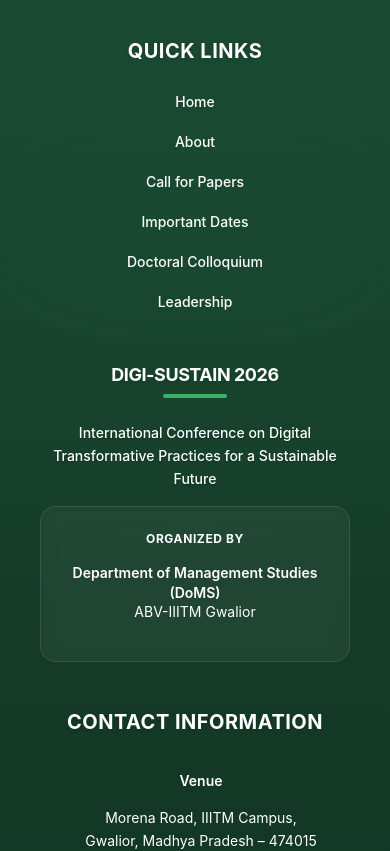
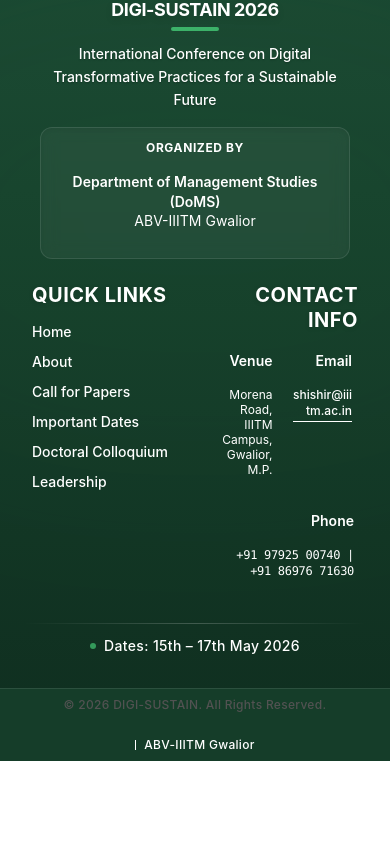
Before and after one commit to SK8-infi/digi-sustain-2026, a React (Vite) app: page / in a window 390 px wide. Shown: the part 4960-5811 px from the top of the page. After the commit the page ends 5721 px from the top, so only its background shows below. Built offline with nearby package versions, Linux system fonts and the light colour scheme.

Commit message:
Footer Fixes (size decreased and mobile view changes)

```diff
--- a/src/components/layout/Footer.jsx
+++ b/src/components/layout/Footer.jsx
@@ -10,20 +10,40 @@
             <div className="absolute top-0 left-1/2 -translate-x-1/2 w-[800px] h-[500px] bg-[#4ade80] opacity-[0.03] blur-[120px] rounded-full pointer-events-none"></div>
 
             {/* Main footer content */}
-            <div className="relative max-w-7xl mx-auto px-6 sm:px-8 lg:px-12 py-16">
-                <div className="grid grid-cols-1 md:grid-cols-3 gap-12 lg:gap-8 items-start">
+            <div className="relative max-w-7xl mx-auto px-6 sm:px-8 lg:px-12 py-6">
+                <div className="grid grid-cols-2 md:grid-cols-3 gap-6 lg:gap-6 items-stretch">
 
-                    {/* Column 1: Quick Links */}
-                    <div className="flex flex-col items-center md:items-start space-y-6 md:pr-8 md:border-r md:border-white/10 h-full">
-                        <h4 className="text-lg font-bold tracking-wide uppercase !text-white drop-shadow-sm text-center md:text-left w-full">
+                    {/* Column 2: DIGI-SUSTAIN 2026 (Center - Now Top on Mobile) */}
+                    <div className="order-1 md:order-2 col-span-2 md:col-span-1 flex flex-col items-center text-center space-y-3 px-4 md:px-6 h-full">
+                        <div className="space-y-1.5">
+                            <h3 className="text-xl lg:text-2xl font-extrabold !text-white tracking-tight drop-shadow-md">
+                                {conferenceInfo.shortTitle}
+                            </h3>
+                            <div className="h-1 w-12 bg-[#4ade80] rounded-full mx-auto opacity-70"></div>
+                        </div>
+                        <p className="!text-white text-sm leading-relaxed max-w-md font-medium text-shadow-sm">
+                            {conferenceInfo.fullTitle}
+                        </p>
+                        <div className="bg-white/5 rounded-xl p-3 border border-white/10 w-full backdrop-blur-sm shadow-inner group hover:bg-white/10 transition-colors duration-300">
+                            <p className="!text-white text-xs font-bold uppercase tracking-wider mb-1 transition-colors">Organized By</p>
+                            <p className="!text-white font-semibold text-sm leading-snug">
+                                Department of Management Studies (DoMS)<br />
+                                <span className="!text-white font-normal">ABV-IIITM Gwalior</span>
+                            </p>
+                        </div>
+                    </div>
+
+                    {/* Column 1: Quick Links (Bottom Left on Mobile) */}
+                    <div className="order-2 md:order-1 col-span-1 flex flex-col items-start space-y-3 md:pr-8 md:border-r md:border-white/10 h-full">
+                        <h4 className="text-base font-bold tracking-wide uppercase !text-white drop-shadow-sm text-left w-full pl-2 md:pl-0">
                             Quick Links
                         </h4>
-                        <ul className="space-y-3 w-full flex flex-col items-center md:items-start">
+                        <ul className="space-y-1.5 w-full flex flex-col items-start pl-2 md:pl-0 flex-grow">
                             {NAV_ITEMS.slice(0, 6).map((item) => (
-                                <li key={item.path} className="w-full text-center md:text-left">
+                                <li key={item.path} className="w-full text-left">
                                     <Link
                                         to={item.path}
-                                        className="!text-white hover:underline hover:translate-x-1 transition-all duration-300 text-sm font-medium inline-block py-1"
+                                        className="!text-white hover:underline hover:translate-x-1 transition-all duration-300 text-sm font-medium inline-block py-0.5"
                                     >
                                         {item.label}
                                     </Link>
@@ -32,50 +52,35 @@
                         </ul>
                     </div>
 
-                    {/* Column 2: DIGI-SUSTAIN 2026 (Center) */}
-                    <div className="flex flex-col items-center text-center space-y-6 px-4 md:px-8 h-full">
-                        <div className="space-y-2">
-                            <h3 className="text-3xl lg:text-4xl font-extrabold !text-white tracking-tight drop-shadow-md">
-                                {conferenceInfo.shortTitle}
-                            </h3>
-                            <div className="h-1 w-16 bg-[#4ade80] rounded-full mx-auto opacity-70"></div>
-                        </div>
-                        <p className="!text-white text-sm leading-relaxed max-w-md font-medium text-shadow-sm">
-                            {conferenceInfo.fullTitle}
-                        </p>
-                        <div className="bg-white/5 rounded-2xl p-6 border border-white/10 w-full backdrop-blur-sm shadow-inner group hover:bg-white/10 transition-colors duration-300">
-                            <p className="!text-white text-xs font-bold uppercase tracking-wider mb-2 transition-colors">Organized By</p>
-                            <p className="!text-white font-semibold text-sm leading-snug">
-                                Department of Management Studies (DoMS)<br />
-                                <span className="!text-white font-normal">ABV-IIITM Gwalior</span>
-                            </p>
-                        </div>
-                    </div>
-
-                    {/* Column 3: Contact Information */}
-                    <div className="flex flex-col items-center md:items-end space-y-6 md:pl-8 md:border-l md:border-white/10 h-full text-center md:text-right">
-                        <h4 className="text-lg font-bold tracking-wide uppercase !text-white drop-shadow-sm w-full">
-                            Contact Information
+                    {/* Column 3: Contact Information (Bottom Right on Mobile) */}
+                    <div className="order-3 md:order-3 col-span-1 flex flex-col items-end space-y-3 md:pl-8 md:border-l md:border-white/10 h-full text-right">
+                        <h4 className="text-base font-bold tracking-wide uppercase !text-white drop-shadow-sm w-full pr-2 md:pr-0">
+                            Contact Info
                         </h4>
-                        <div className="space-y-5 w-full">
-                            <div className="group flex flex-col items-center md:items-end hover:bg-white/5 p-3 rounded-lg transition-colors duration-300 -mr-3 pr-3">
-                                <p className="!text-white font-semibold mb-1 text-sm transition-colors">Venue</p>
-                                <p className="!text-white text-sm leading-relaxed max-w-xs">
-                                    Morena Road, IIITM Campus,<br />Gwalior, Madhya Pradesh – 474015
+                        <div className="w-full pr-2 md:pr-0 flex-grow grid grid-cols-2 gap-2">
+                            {/* Venue - Top Left in Grid */}
+                            <div className="col-span-1 flex flex-col items-end hover:bg-white/5 p-1.5 rounded-lg transition-colors duration-300">
+                                <p className="!text-white font-semibold mb-0.5 text-sm transition-colors w-full text-right">Venue</p>
+                                <p className="!text-white text-xs leading-tight max-w-xs text-right">
+                                    Morena Road, IIITM Campus,<br />Gwalior, M.P.
                                 </p>
                             </div>
-                            <div className="group flex flex-col items-center md:items-end">
-                                <p className="!text-white font-semibold mb-1 text-sm transition-colors">Email</p>
+
+                            {/* Email - Top Right in Grid */}
+                            <div className="col-span-1 flex flex-col items-end p-1.5">
+                                <p className="!text-white font-semibold mb-0.5 text-sm transition-colors w-full text-right">Email</p>
                                 <a
                                     href={`mailto:${contactPerson.email}`}
-                                    className="!text-white hover:underline transition-colors text-sm font-medium border-b border-white pb-0.5"
+                                    className="!text-white hover:underline transition-colors text-xs font-medium border-b border-white pb-0.5 text-right break-all"
                                 >
                                     {contactPerson.email}
                                 </a>
                             </div>
-                            <div className="group flex flex-col items-center md:items-end">
-                                <p className="!text-white font-semibold mb-1 text-sm transition-colors">Phone</p>
-                                <p className="!text-white text-sm font-mono tracking-tight">
+
+                            {/* Phone - Bottom Full Width */}
+                            <div className="col-span-2 flex flex-col items-end p-1">
+                                <p className="!text-white font-semibold mb-0.5 text-sm transition-colors">Phone</p>
+                                <p className="!text-white text-xs font-mono tracking-tight text-right">
                                     {contactPerson.phones.join(' | ')}
                                 </p>
                             </div>
@@ -84,21 +89,21 @@
                 </div>
 
                 {/* Separator Line */}
-                <div className="mt-16 mb-8 w-full h-px bg-gradient-to-r from-transparent via-white/20 to-transparent"></div>
+                <div className="mt-6 mb-3 w-full h-px bg-gradient-to-r from-transparent via-white/20 to-transparent"></div>
 
                 {/* Organizer & Dates Compact Row */}
-                <div className="flex flex-col md:flex-row justify-between items-center gap-6 text-sm text-center md:text-left !text-white pb-8">
+                <div className="flex flex-col md:flex-row justify-between items-center gap-3 text-sm text-center md:text-left !text-white pb-2">
                     <div className="flex items-center gap-2">
-                        <span className="w-2 h-2 rounded-full bg-[#4ade80] animate-pulse"></span>
-                        <span className="font-medium tracking-wide">Conference Dates: <span className="!text-white">{conferenceInfo.dates}</span></span>
+                        <span className="w-1.5 h-1.5 rounded-full bg-[#4ade80] animate-pulse"></span>
+                        <span className="font-medium tracking-wide">Dates: <span className="!text-white">{conferenceInfo.dates}</span></span>
                     </div>
                 </div>
             </div>
 
             {/* Bottom bar */}
             <div className="bg-[#153d29] border-t border-white/10">
-                <div className="max-w-7xl mx-auto px-6 sm:px-8 lg:px-12 py-5">
-                    <div className="flex flex-col md:flex-row justify-between items-center gap-4 text-xs tracking-wide !text-white font-medium">
+                <div className="max-w-7xl mx-auto px-6 sm:px-8 lg:px-12 py-2">
+                    <div className="flex flex-col md:flex-row justify-between items-center gap-2 text-xs tracking-wide !text-white font-medium">
                         <p className="hover:text-white transition-colors">
                             © 2026 DIGI-SUSTAIN. All Rights Reserved.
                         </p>
@@ -108,7 +113,7 @@
                             rel="noopener noreferrer"
                             className="!text-white hover:text-[#4ade80] transition-colors flex items-center gap-2"
                         >
-                            <span className="w-px h-3 bg-white block"></span>
+                            <span className="w-px h-2.5 bg-white block"></span>
                             ABV-IIITM Gwalior
                         </a>
                     </div>
```
